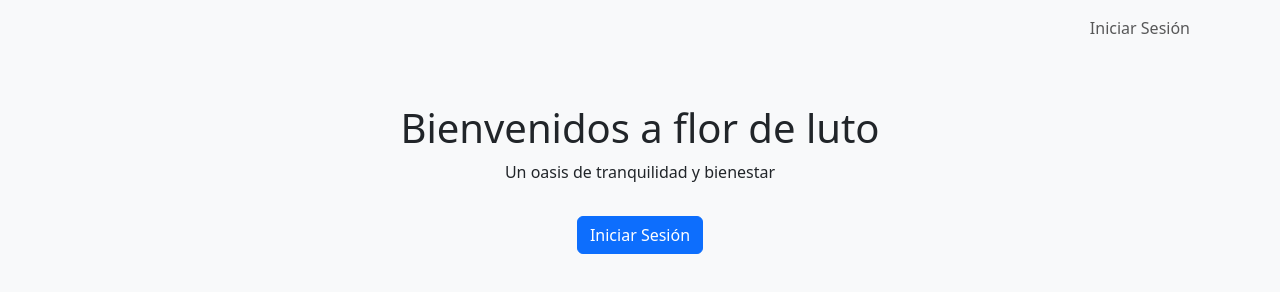
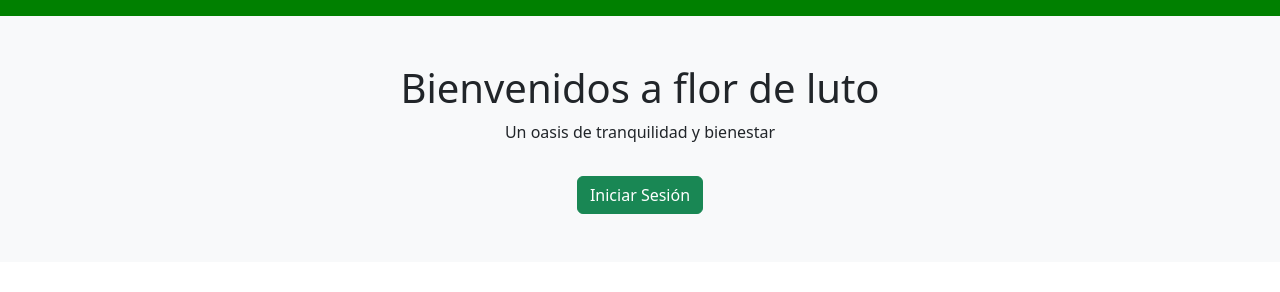
Before and after one commit to luisa-sanchez/luisa_rico, a plain HTML site: page inicio.html in a window 1280 px wide. Drawn offline with nearby package versions, Linux system fonts and the light colour scheme.

Commit message:
segundo comentario

```diff
--- a/inicio.html
+++ b/inicio.html
@@ -4,10 +4,11 @@
   <meta charset="UTF-8">
   <title>Inicio - flor de luto</title>
   <link href="https://cdn.jsdelivr.net/npm/bootstrap@5.3.0/dist/css/bootstrap.min.css" rel="stylesheet">
+  <link rel="stylesheet" href="style.css">
 </head>
 <body>
 
-  <nav class="navbar navbar-expand-lg navbar-light bg-light">
+  <nav class="navbar navbar-expand-lg" style="background-color: green;"></nav>
     <div class="container">
       <a class="navbar-brand" href=""></a>
       <div class="collapse navbar-collapse">
@@ -23,7 +24,7 @@
   <header class="text-center p-5 bg-light">
     <h1>Bienvenidos a flor de luto </h1>
     <p>Un oasis de tranquilidad y bienestar</p>
-    <a href="index.html" class="btn btn-primary mt-3">Iniciar Sesión</a>
+    <a href="index.html" class="btn btn-success mt-3">Iniciar Sesión</a>
   </header>
 
 </body>
--- a/style.css
+++ b/style.css
@@ -16,3 +16,8 @@
       color: #2e7d32;
       box-shadow: 0 0 8px rgba(0, 128, 0, 0.1);
     }
+     header{
+        background-color: #2e7d32;
+
+
+     }
```
